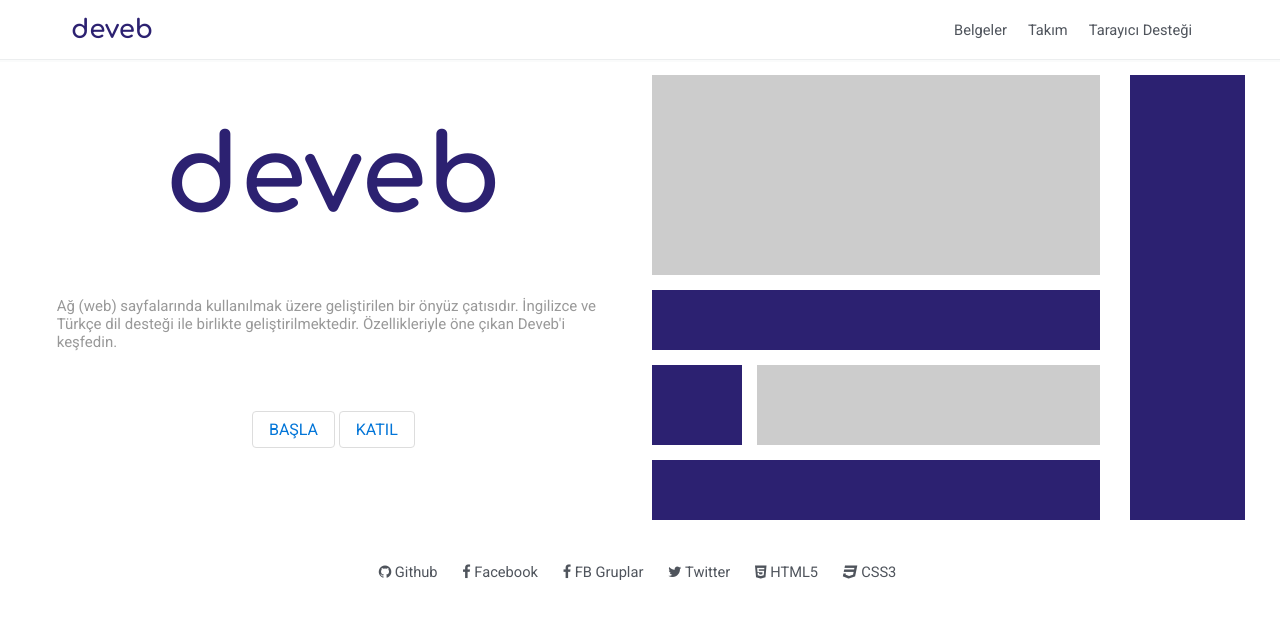
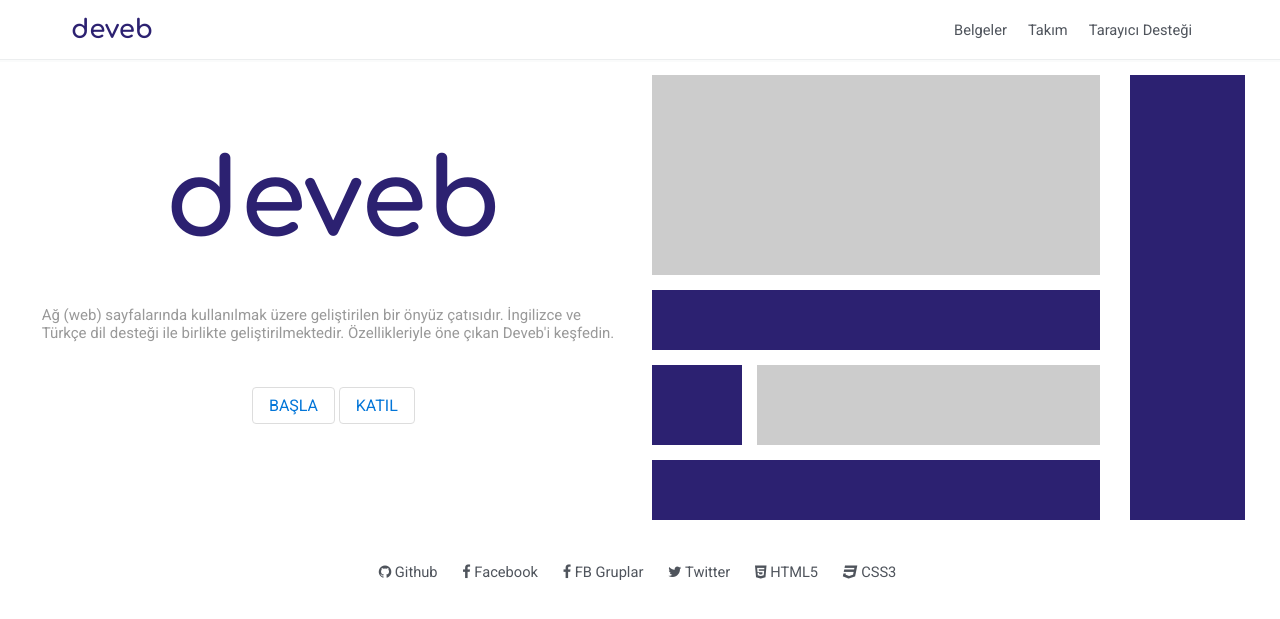
Before and after one commit to data-deveb/data-deveb.github.io, a Jekyll site: the page built from index.html, in a window 1280 px wide. Shown: the top 619 px of the page. Built offline with Jekyll 4.4.1, drawn with Linux system fonts in a browser that asks for light colours.

Commit message:
Güncelleme

```diff
--- a/index.html
+++ b/index.html
@@ -5,7 +5,7 @@ layout: home
   <div data-gnl="8 uzun-ol göbekte" data-ort="4">
     <div data-gnl="1 1p">
       <h1 class="metin-deveb beri-2" style="font-size:80pt; font-family: 'Comfortaa', cursive; color:#2c2171 !important; align-items:center; justify-content:center; display:flex;">deveb</h1>
-      <p class="metin-gri-3 beri-2">
+      <p class="metin-gri-3 beri-1">
         Ağ (web) sayfalarında kullanılmak üzere geliştirilen bir önyüz çatısıdır. İngilizce ve Türkçe dil desteği ile birlikte geliştirilmektedir. Özellikleriyle öne çıkan Deveb'i keşfedin.
       </p>
       <p class="metin-gri-3 beri-2" data-gnl="1 1p ortada göbekte">
```
